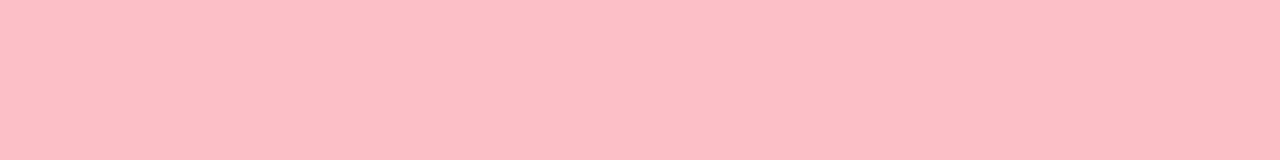
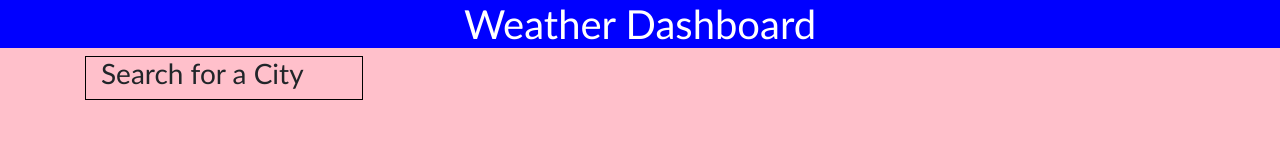
Before and after one commit to KGlinoga/weather-dashboard, a plain HTML site: page index.html in a window 1280 px wide. Drawn offline with nearby package versions, Linux system fonts and the light colour scheme.

Commit message:
UGH CSS is such bullshit lol

```diff
--- a/assets/script.js
+++ b/assets/script.js
@@ -5,12 +5,12 @@ console.log("hello");
     // appending searches in local storage to individual buttons
     //event listener for button clicks that search the app for that city
 
-// Main card:
+// section1 card:
     //h2 that updates with CURRENT CITY AND CURRENT DATE
     // p tags that update with that city's current Temp, Wind, Humidity, and UVI
         // p tag that displays the UVI value's background color updates depending on the UVI severity (if statements)
 
-// Section:
+// Section2:
     //5 cards that fill in each day's forecast in abovementioned City, starting the day AFTER Current Day
         //dynamically updated forecast includes:
             // Date of forecast
--- a/assets/style.css
+++ b/assets/style.css
@@ -1,5 +1,21 @@
+* {
+    margin: 0;
+}
+
 body {
     background-color: pink;
+    font-family:'Gill Sans', 'Gill Sans MT', Calibri, 'Trebuchet MS', sans-serif;
 }
 
+
 /* styling and flexing of boxes, ID's and classes */
+
+.page-title {
+    text-align: center;
+    background-color: blue;
+    color: white;
+}
+
+.search-title {
+    border: 1px solid black;
+}
--- a/index.html
+++ b/index.html
@@ -4,24 +4,39 @@
     <meta charset="UTF-8">
     <meta http-equiv="X-UA-Compatible" content="IE=edge">
     <meta name="viewport" content="width=device-width, initial-scale=1.0">
+    <link rel="stylesheet" href="https://cdn.jsdelivr.net/npm/bootstrap@4.5.3/dist/css/bootstrap.min.css" integrity="sha384-TX8t27EcRE3e/ihU7zmQxVncDAy5uIKz4rEkgIXeMed4M0jlfIDPvg6uqKI2xXr2" crossorigin="anonymous">
     <link rel="stylesheet" href="./assets/style.css">
     <title>Weather or Not, Here I come</title>
 </head>
 <body>
 <!-- Need elements for:
-- Header: Weather Dashboard
-- aside (flex container): h2 Search for a City
+- Header: Weather Dashboard -->
+    <header>
+        <h1 class="page-title">Weather Dashboard</h1>
+    </header>
+    <main class="container">
+<!-- - aside (flex container): h2 Search for a City -->
+
+        <aside class="col-3 search-title">
+            <h3 class="">Search for a City</h2>
+
+
+<!--
     - input type:"text" (search field that accepts strings)
     - Search History (maybe an h2??)
-        - buttons that append from searches saved in local storage, appended via JS
-- main: h2 Current City / Current Date
+        - buttons that append from searches saved in local storage, appended via JS -->
+
+        </aside>
+
+<!--
+- section1: h2 Current City / Current Date
     p: Temp
     p: Wind speed
     p: Humidity:
     p: UV index
         p: display w/ background color coded based on severity of UVI, display text of UVI
 
-- section (flex container):
+- section2 (flex container):
     - h3: 5-Day Forecast:
     - card x 5 that update dynamically from JS:
         - h3 Date (current.day+1, current.day+2, etc.)
@@ -31,7 +46,7 @@
         - p: Humidity
 -->
 
-
+    </main>
     <script src="./assets/script.js"></script>
 </body>
 </html>
```
